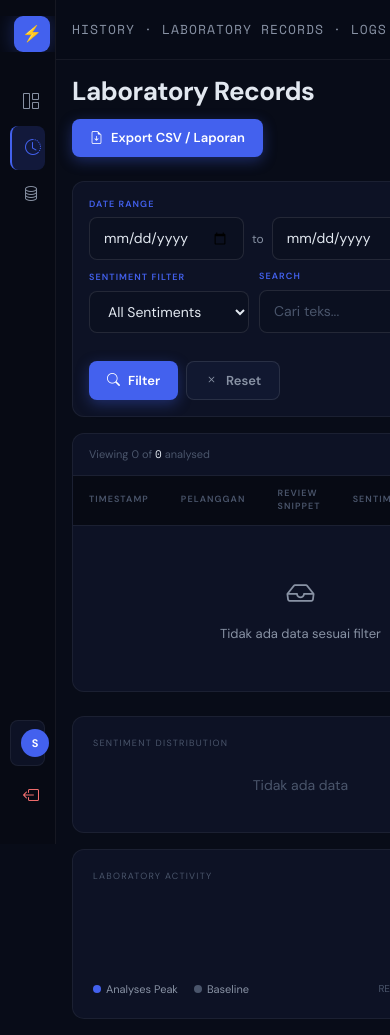
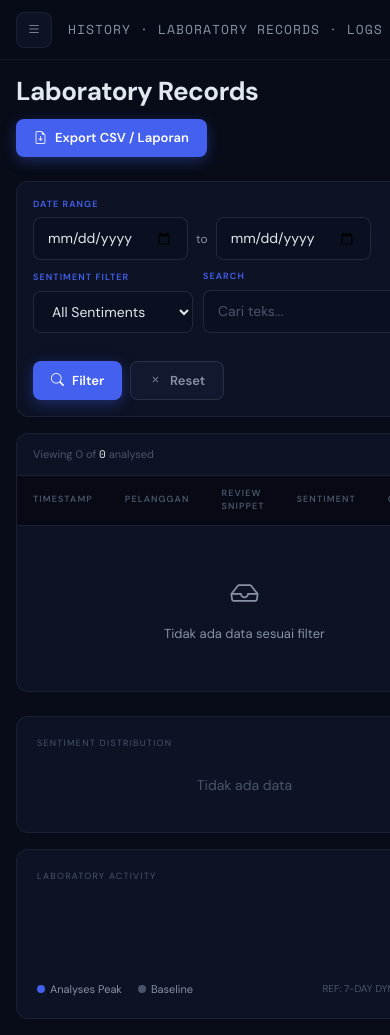
Before and after one commit to dmsfzn/Tugas-Akhir, a Flask app: page /pegawai/history in a window 390 px wide; the page is wider, and only the part inside the window is pictured. Run offline with Flask 3, Linux system fonts and the light colour scheme; the visitor is signed in with stand-in values (Sample User, id 1); data that the repository does not hold is empty; parts of the project's set-up code (start-up, migrations or seed data) failed here and were passed over.

Commit message:
feat(sidebar): add sidebar toggle button with state persistence and responsive mobile behavior

```diff
--- a/web/static/css/style.css
+++ b/web/static/css/style.css
@@ -70,6 +70,8 @@ a:hover { color: #6b87f5; }
   height: 100vh;
   z-index: 100;
   overflow: hidden;
+  transition: transform 0.3s ease;
+  transform: translateX(0);
 }
 
 .mm-sidebar .brand {
@@ -171,6 +173,15 @@ a:hover { color: #6b87f5; }
   display: flex;
   flex-direction: column;
   min-height: 100vh;
+  transition: margin-left 0.3s ease;
+}
+
+/* ── COLLAPSED SIDEBAR STATES ───────────── */
+.sidebar-collapsed .mm-sidebar {
+  transform: translateX(-100%);
+}
+.sidebar-collapsed .mm-main {
+  margin-left: 0;
 }
 
 /* ── TOPBAR ─────────────────────────────── */
@@ -686,12 +697,17 @@ a:hover { color: #6b87f5; }
   .grid-2-3, .grid-3-2 { grid-template-columns: 1fr; }
 }
 @media (max-width: 768px) {
-  .mm-sidebar { width: 56px; }
-  .mm-sidebar .brand-text,
-  .mm-sidebar .nav-item span,
-  .mm-sidebar .nav-label,
-  .mm-sidebar .user-info { display: none !important; }
-  .mm-main { margin-left: 56px; }
+  .mm-sidebar {
+    width: var(--sidebar-exp);
+    transform: translateX(-100%);
+    z-index: 1000;
+  }
+  .sidebar-mobile-open .mm-sidebar {
+    transform: translateX(0);
+  }
+  .mm-main {
+    margin-left: 0 !important;
+  }
   .mm-content { padding: 16px; }
   .mm-topbar { padding: 0 16px; }
   .grid-2 { grid-template-columns: 1fr; }
--- a/web/templates/base.html
+++ b/web/templates/base.html
@@ -146,8 +146,13 @@
 
     <!-- TOPBAR -->
     <header class="mm-topbar">
-      <div class="page-title">
-        {% block page_label %}MotorMind{% endblock %}
+      <div class="d-flex align-items-center">
+        <button id="sidebarToggle" class="icon-btn me-3" title="Toggle Sidebar">
+          <i class="bi bi-list"></i>
+        </button>
+        <div class="page-title">
+          {% block page_label %}MotorMind{% endblock %}
+        </div>
       </div>
       <div class="topbar-actions">
         <a href="{{ url_for('logout') }}" class="icon-btn" title="Logout">
```
Also changed, not shown: web/static/js/app.js (+39 -0 lines).
